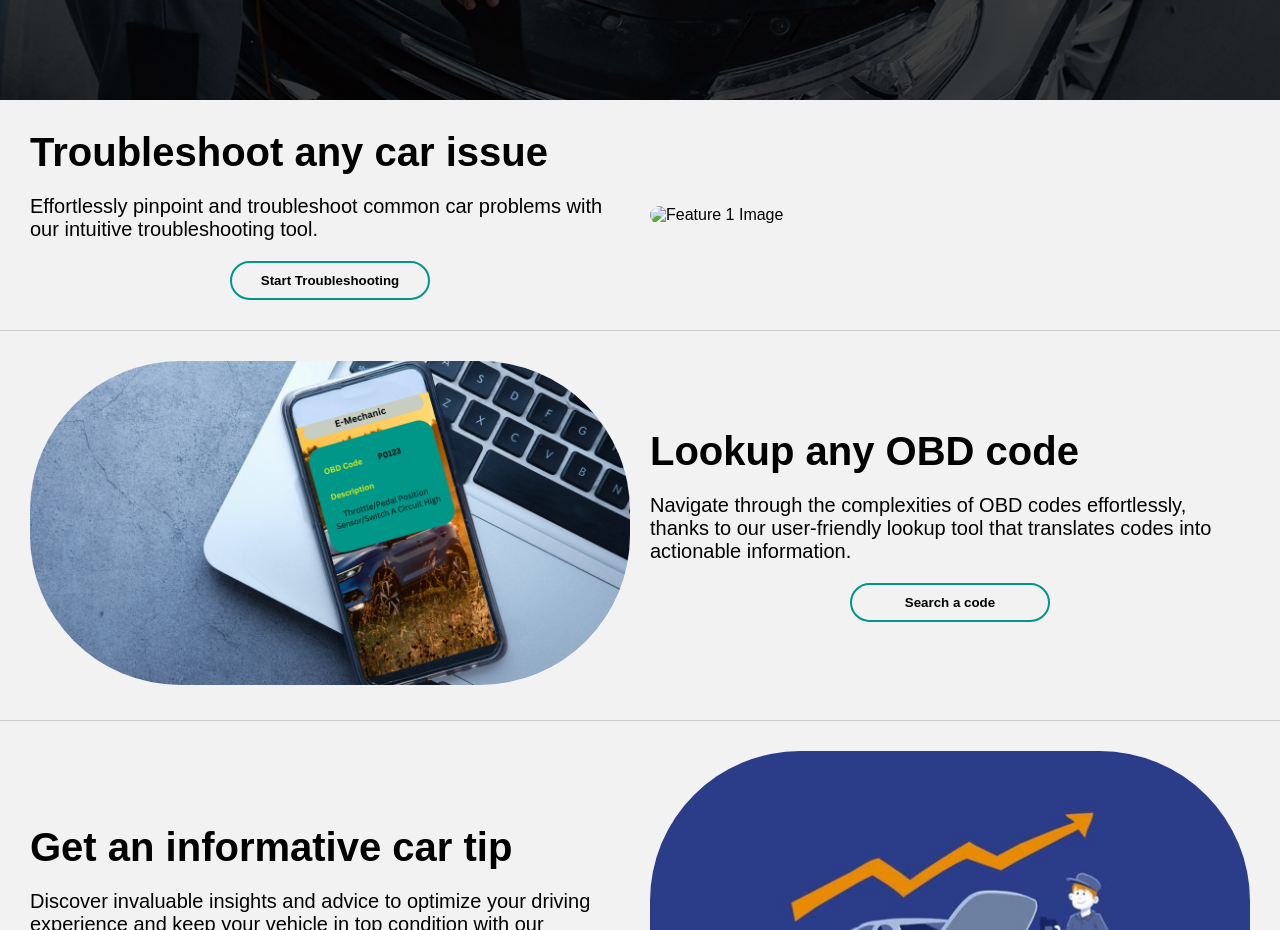
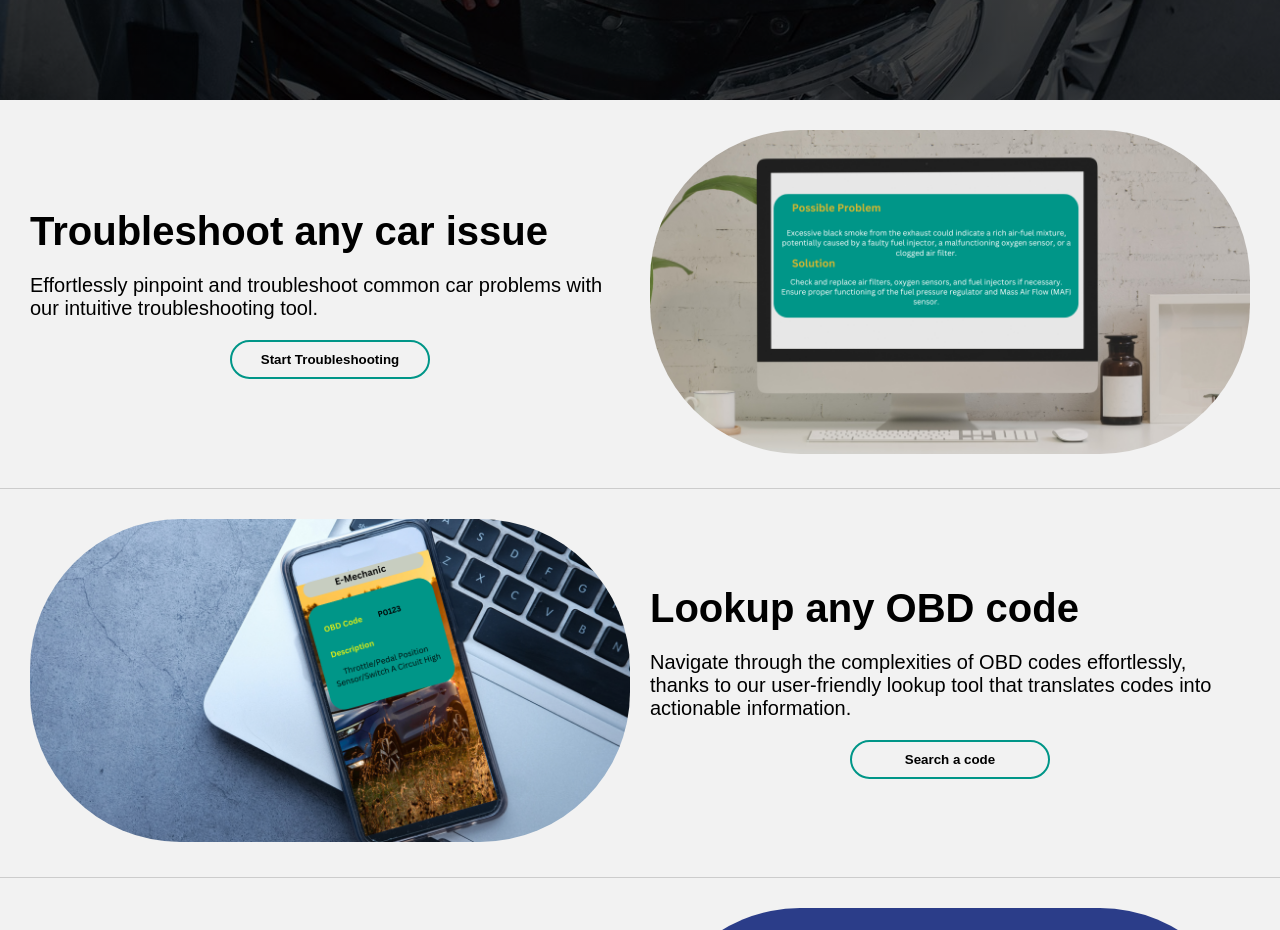
Before and after one commit to GirumZ/girumz.github.io, a plain HTML site: page index.html in a window 1280 px wide. Shown: the part 800-1730 px from the top of the page. Drawn offline with Linux system fonts and the light colour scheme.

Commit message:
[Bug fix]: corrected spelling error

```diff
--- a/index.html
+++ b/index.html
@@ -55,7 +55,7 @@
                 </div>
             </div>
             <div class="right">
-                <img src="images/tr-png" alt="Feature 1 Image">
+                <img src="images/tr.png" alt="Feature 1 Image">
             </div>
         </div>
     </section>
```
